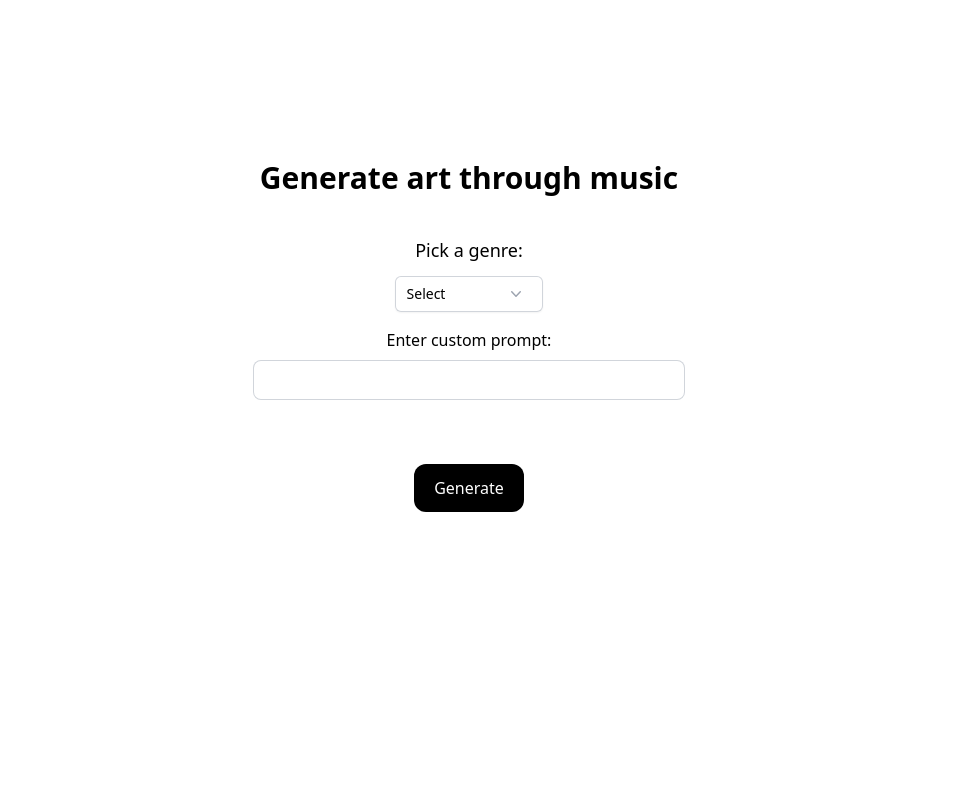
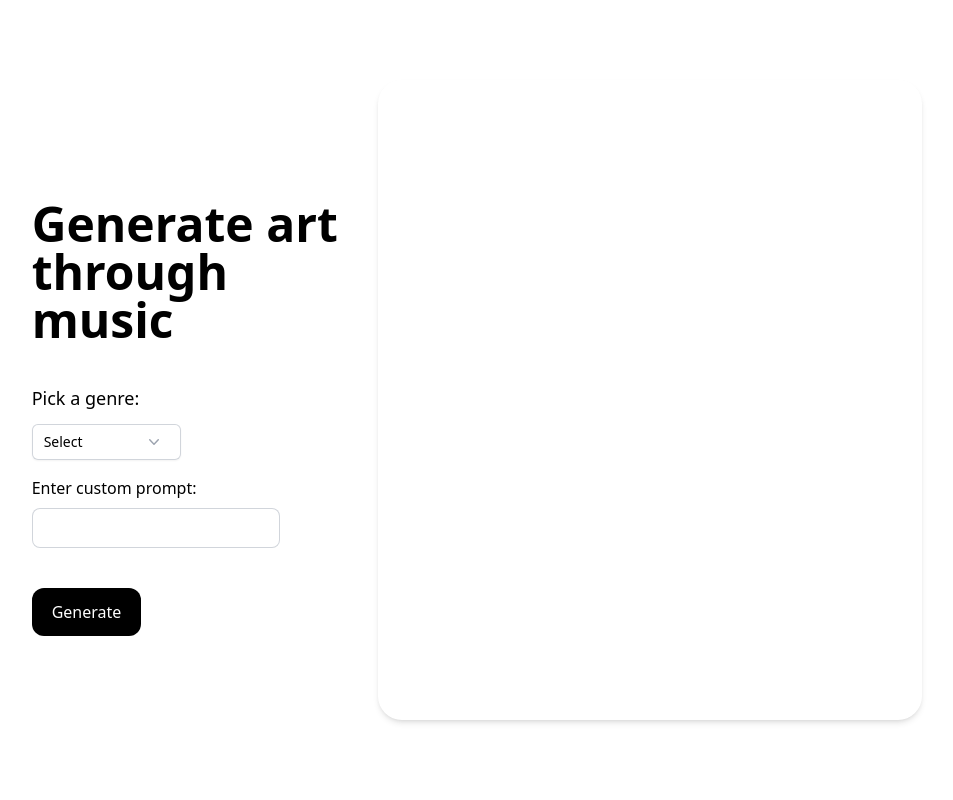
Before and after one commit to elismith10/phyg, a Flask app: page / in a window 1280 px wide. Shown: the whole page, without its empty margins (171-1124 px from the left). Run offline with Flask 3, Linux system fonts and the light colour scheme; some libraries are stand-ins or nearby versions.

Commit message:
Add files via upload

```diff
--- a/app.py
+++ b/app.py
@@ -9,6 +9,7 @@ import random
 import zlib
 import base64
 from flask_session import Session
+from pyngrok import ngrok
 
 model_id = "CompVis/stable-diffusion-v1-4"
 pipe = StableDiffusionPipeline.from_pretrained(model_id)
@@ -67,42 +68,51 @@ def generate():
         if custom_prompt:
             print(custom_prompt)
             prompt = f"""
-            Music features:
-            - Key: {selected_song["key"]},
-            - BPM: {selected_song["bpm"]},
-            - Genre: {selected_song["genre"]},
-            {custom_prompt}
-            """
+                Music features:
+                - Key: {selected_song["key"]},
+                - BPM: {selected_song["bpm"]},
+                - Genre: {selected_song["genre"]},
+                {custom_prompt}
+                """
         else:
-            prompt = f"Generate an artistic piece that represents the song '{pseudo_name}', loudness {loudness} dB, tempo {bpm} BPM, key {key}, featuring instruments {instruments}, inspired by {selected_artist}."
+            prompt = f"""
+                Music features:
+                - Key: {selected_song["key"]},
+                - BPM: {selected_song["bpm"]},
+                - Genre: {selected_song["genre"]},
+                Create art inspired by {selected_artist}
+                """
         print(prompt)
 
-        image = pipe(prompt, num_inference_steps=1, height=16, width=16).images[0]
+        image = pipe(prompt).images[0]
         img_byte_arr = io.BytesIO()
-        image.save(img_byte_arr, format='JPEG', optimizer=True, compress_level=4)
+        image.save(img_byte_arr, format='JPEG', optimizer=True)
         img_byte_arr.seek(0)
 
-        image_b64 = base64.b64encode(img_byte_arr.getvalue()).decode('utf-8')
+        temp_image_path = f"static/temp_{random.randint(0, 1000000)}.jpg"
+        with open(temp_image_path, "wb") as f:
+            f.write(img_byte_arr.getbuffer())
 
-        compressed = zlib.compress(img_byte_arr.getvalue())
-        session['image_bytes'] = compressed
+        session['image_file'] = temp_image_path
         session['genre'] = genre
 
-        return render_template('generate.html', song_url=song_url, song_name=pseudo_name, image=image_b64)
+        return render_template('index.html', showDisplay=True, song_url=song_url, song_name=pseudo_name, image=temp_image_path)
 
     return render_template('index.html', error='Please select a genre')
 
+
 @app.route('/download', methods=['POST'])
-def download_image():
-    if 'image_bytes' in session:
-        compressed = session['image_bytes']
-        image_bytes = zlib.decompress(compressed)
+def download():
+    if 'image_file' in session:
+        file_path = session['image_file']
         genre = session.get('genre')
-
-        img_byte_arr = io.BytesIO(image_bytes)
-        img_byte_arr.seek(0)
-        return send_file(img_byte_arr, mimetype='image/jpeg', as_attachment=True, download_name=f'{genre}.jpeg')
+        print(f"{file_path}")
+        return send_file(file_path, as_attachment=True, download_name=f'{genre}.jpeg')
     return redirect('/')
 
 if __name__ == '__main__':
+    # public_url = ngrok.connect(5002)
+    # print(f" * ngrok tunnel \"{public_url}\" -> \"http://127.0.0.1:5002\"")
+
+    # app.run(port=5002)
     app.run(debug=True)
--- a/requirements.txt
+++ b/requirements.txt
@@ -46,6 +46,7 @@ proglog==0.1.10
 psutil==6.0.0
 pydantic==2.8.2
 pydantic-core==2.20.1
+pyngrok==7.2.0
 python-dateutil==2.9.0.post0
 pytz==2024.1
 PyYAML==6.0.1
--- a/templates/index.html
+++ b/templates/index.html
@@ -16,10 +16,9 @@
     </style>
 </head>
 <body>
-    <div class="container mx-auto p-10 lg:p-20 text-center">
-        <h1 class="text-3xl font-bold mb-10 mt-20">Generate art through music</h1>
-
-        <div class="relative inline-block text-center">
+    <div class="w-5/6 mx-auto p-10 lg:p-20 flex h-screen justify-between">
+        <div class="w-full lg:w-2/5 mb-4 lg:mb-0 lg:py-20 p-4">
+            <h1 class="text-5xl font-bold py-10">Generate art through music</h1>
             <form id="genreSelect" action="/generate" method="post">
                 <div>
                     <label class="text-lg text-black text-center">Pick a genre:</label>
@@ -32,7 +31,7 @@
                         </button>
                     </div>
                 </div>
-                <div class="mt-2 w-54 origin-top-left rounded-md text-left shadow-lg ring-1 ring-black ring-opacity-5 focus:outline-none dropdown-content" role="menu" aria-orientation="vertical" aria-labelledby="menu-button" tabindex="-1" id="dropdown-menu">
+                <div class="mt-2 w-54 origin-top-left rounded-lg text-left shadow-lg ring-1 ring-black ring-opacity-5 focus:outline-none dropdown-content" role="menu" aria-orientation="vertical" aria-labelledby="menu-button" tabindex="-1" id="dropdown-menu">
                     <div class="py-1" role="none">
                         <a href="#" class="block px-4 py-2 text-sm text-gray-700 hover:bg-gray-100 hover:text-gray-800" role="menuitem" tabindex="-1" value="Rock" onclick="select(event)">Rock</a>
                         <a href="#" class="block px-4 py-2 text-sm text-gray-700 hover:bg-gray-100 hover:text-gray-800" role="menuitem" tabindex="-1" value="Electronic" onclick="select(event)">Electronic</a>
@@ -42,22 +41,47 @@
                     </div>
                 </div>
                 {% if error %}
-                        <div class="error-message text-gray-400 mt-2">
-                            {{ error }}
-                        </div>
+                    <div class="error-message text-gray-400 mt-2">
+                        {{ error }}
+                    </div>
                 {% endif %}
                 <input type="hidden" name="genre" id="genre">
-                <div class="py-4">
+                <div class="py-4 w-3/4">
                     <label class="text-black">Enter custom prompt:</label>
                     <input type="text" id="custom_prompt" name="custom_prompt" class="w-full mt-2 px-4 py-2 rounded-lg hover:ring-2 hover:outline-none hover:ring-black bg-transparent ring-1 ring-inset ring-gray-300">
                 </div>
-                <div class="flex justify-center mt-12">
+                <div class="py-6 mb-4">
                     <button type="submit" class="px-5 py-3 rounded-xl text-white bg-black hover:bg-transparent hover:text-black hover:ring-2 hover:ring-black">Generate</button>
                 </div>
             </form>
         </div>
 
-
+        <div class="w-full lg:w-3/5 p-4 border-1 border-gray-400 shadow-md rounded-3xl">
+            {% if showDisplay %}
+            <div class="flex flex-wrap mx-auto py-6 h-full w-full justify-center">
+                <div class="group h-3/4 relative aspect-w-1 aspect-h-1">
+                    <img src="{{ image }}" class="object-contain object-cover rounded-2xl w-full h-full">
+                    <div class="absolute bg-black/0 rounded-2xl group-hover:bg-black/50 w-full h-full top-0 flex items-center group-hover:opacity-100 transition justify-evenly">
+                        <form action="/download" method="post" class="mt-4">
+                            <button type="submit" class="hover:scale-110 text-white opacity-0 transform translate-y-3 group-hover:translate-y-0 group-hover:opacity-100 transition">
+                                <svg class="h-8 w-8 text-white"  width="24" height="24" viewBox="0 0 24 24" stroke-width="2" stroke="currentColor" fill="none" stroke-linecap="round" stroke-linejoin="round">
+                                    <path stroke="none" d="M0 0h24v24H0z"/>  <path d="M4 17v2a2 2 0 0 0 2 2h12a2 2 0 0 0 2 -2v-2" />  <polyline points="7 11 12 16 17 11" />  <line x1="12" y1="4" x2="12" y2="16"/>
+                                </svg>
+                            </button>
+                        </form>
+                    </div>
+                </div>
+                <div class="text-center mt-4">
+                    <label class="italic">{{ song_name }}</label>
+                    <div class="flex mx-auto justify-center py-3">
+                        <audio controls controlsList="nodownload noremoteplayback" class="rounded-full shadow-md">>
+                            <source src="{{ song_url }}" type="audio/mp3">
+                        </audio>
+                    </div>
+                </div>
+            </div>
+            {% endif %}
+        </div>
     </div>
     <script>
         function toggleDropdown() {
```
Also changed, not shown: 5 other files.
